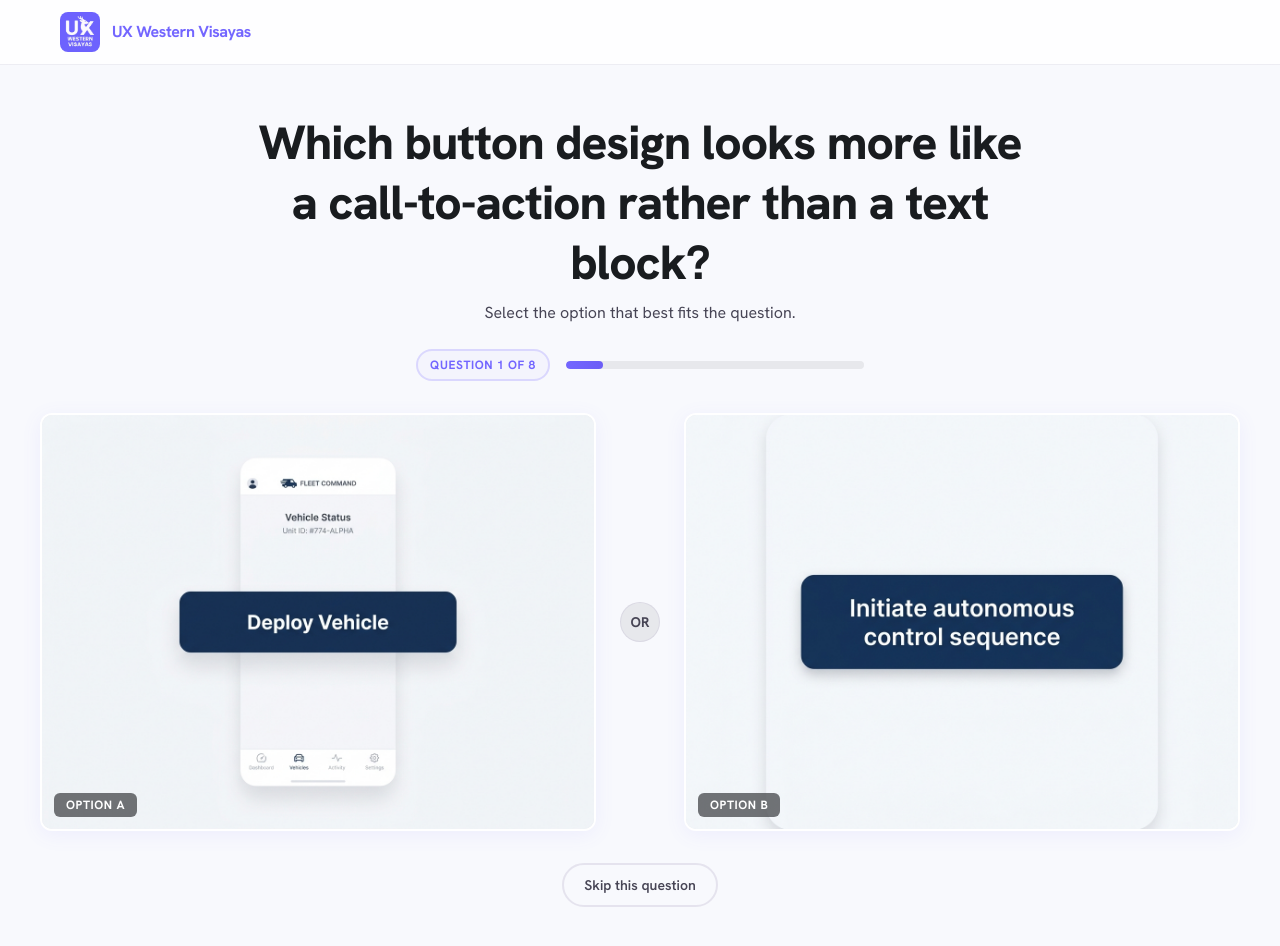
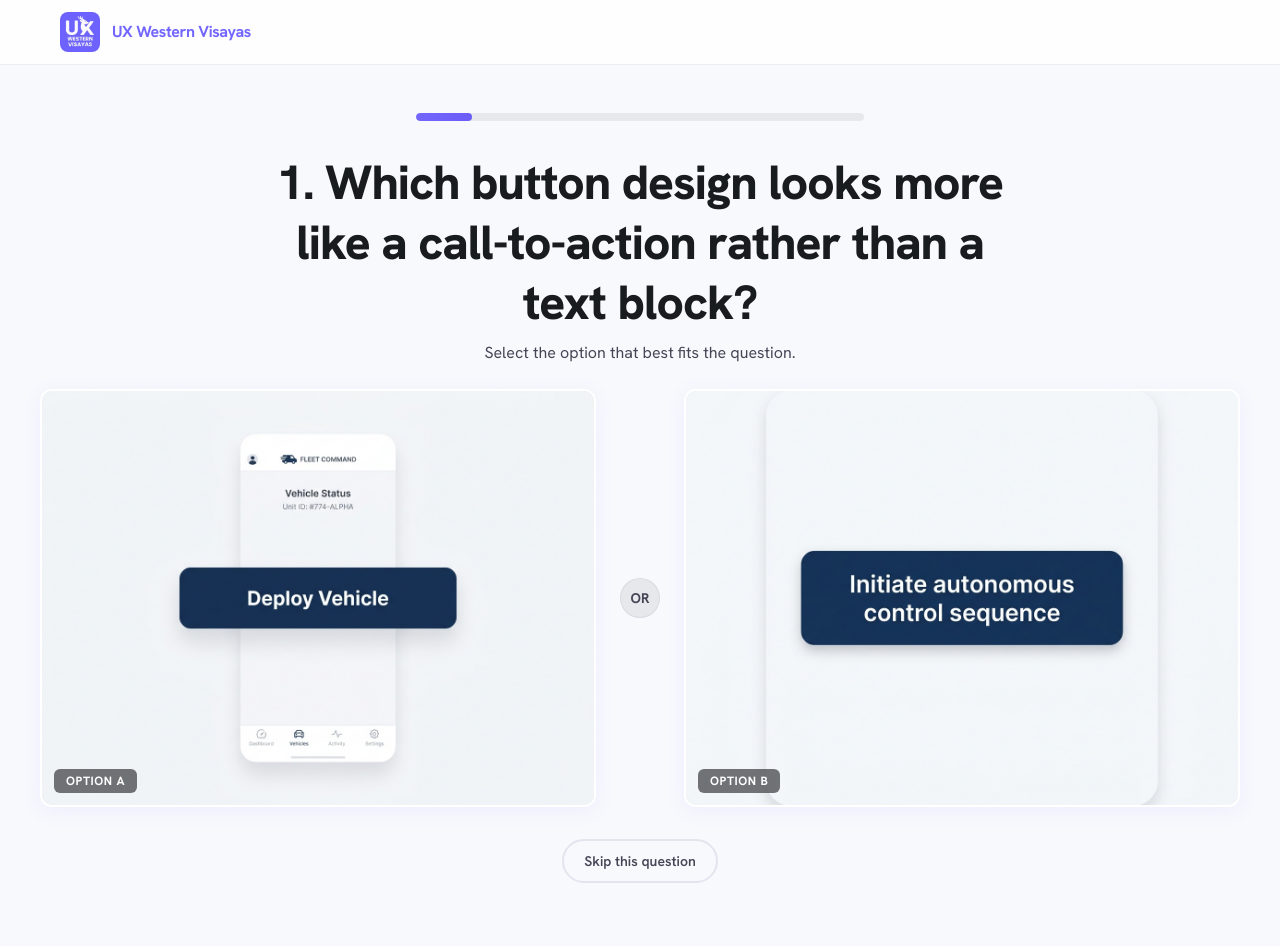
Before and after one commit to glzjoo/this-or-that-uxwesternvisayas, a Next.js app: page / in a window 1280 px wide. Both pictures are taken after a click on the button "Start Game". Shown: the top 946 px of the page. Built offline with nearby package versions, Linux system fonts and the light colour scheme.

Commit message:
results pag under the choices

```diff
--- a/app/components/ProgressBar.tsx
+++ b/app/components/ProgressBar.tsx
@@ -8,10 +8,10 @@ export default function ProgressBar({ current, total }: ProgressBarProps) {
 
   return (
     <div className="flex items-center gap-4 w-full max-w-md mx-auto">
-      {/* Question counter pill */}
+      {/* Question counter pill
       <span className="shrink-0 text-xs font-bold uppercase tracking-[0.05em] text-primary border-2 border-primary/20 rounded-full px-3 py-1.5 bg-primary-fixed/20">
         Question {current + 1} of {total}
-      </span>
+      </span>*/}
 
       {/* Progress track */}
       <div className="flex-1 h-2 bg-surface-container-high rounded-full overflow-hidden">
--- a/app/components/ResultCard.tsx
+++ b/app/components/ResultCard.tsx
@@ -1,4 +1,4 @@
-import CountdownTimer from "./CountdownTimer";
+
 
 interface ResultCardProps {
   isCorrect: boolean;
--- a/app/layout.tsx
+++ b/app/layout.tsx
@@ -9,7 +9,7 @@ const hankenGrotesk = Hanken_Grotesk({
 });
 
 export const metadata: Metadata = {
-  title: "DuoDecide — This or That | UX Western Visayas",
+  title: "DuoDecide — | UX Western Visayas",
   description:
     "An interactive UX voting game where you choose the better design. Test your UI/UX knowledge with side-by-side comparisons. Powered by UX Western Visayas.",
 };
--- a/app/page.tsx
+++ b/app/page.tsx
@@ -380,6 +380,10 @@ export default function Home() {
 
       <main className="flex-1 flex flex-col items-center px-5 py-8 md:py-12">
         <div className="w-full max-w-[1200px]">
+          {/* Progress bar */}
+          <div className="mb-8">
+            <ProgressBar current={currentIndex} total={questions.length} />
+          </div>
           {/* Question text */}
           <div className="text-center mb-6 animate-fade-in" key={`q-${currentIndex}`}>
             <h1 className="text-2xl md:text-4xl lg:text-[48px] font-extrabold leading-tight tracking-[-0.02em] text-on-surface mb-2 max-w-3xl mx-auto">
@@ -390,17 +394,12 @@ export default function Home() {
             </p>
           </div>
 
-          {/* Progress bar */}
-          <div className="mb-8">
-            <ProgressBar current={currentIndex} total={questions.length} />
-          </div>
 
           {/* Voting cards */}
-          {gamePhase !== "result" && (
-            <div
-              className="grid grid-cols-1 md:grid-cols-[1fr_auto_1fr] gap-4 md:gap-6 items-start"
-              key={`cards-${currentIndex}`}
-            >
+          <div
+            className="grid grid-cols-1 md:grid-cols-[1fr_auto_1fr] gap-4 md:gap-6 items-start"
+            key={`cards-${currentIndex}`}
+          >
               {/* Option A */}
               <div className="opacity-0 animate-slide-up" style={{ animationDelay: "0.1s" }}>
                 <VotingCard
@@ -438,8 +437,7 @@ export default function Home() {
                   onClick={() => handleSelect("B")}
                 />
               </div>
-            </div>
-          )}
+          </div>
 
           {/* Result feedback (shown after selection) */}
           {gamePhase === "result" && currentQuestion && selectedOption && (
--- a/public/data/questions.json
+++ b/public/data/questions.json
@@ -3,7 +3,7 @@
     {
       "id": 1,
       "category": "Buttons",
-      "question": "Which button design looks more like a call-to-action rather than a text block?",
+      "question": "1. Which button design looks more like a call-to-action rather than a text block?",
       "subtitle": "Select the option that best fits the question.",
       "optionA": {
         "image": "/images/q1_option_a.jpg",
@@ -19,7 +19,7 @@
     {
       "id": 2,
       "category": "Hierarchy",
-      "question": "Which layout demonstrates better visual hierarchy?",
+      "question": "2. Which layout demonstrates better visual hierarchy?",
       "subtitle": "Select the option that best fits your style.",
       "optionA": {
         "image": "/images/q2_option_a.jpg",
@@ -35,7 +35,7 @@
     {
       "id": 3,
       "category": "Accessibility",
-      "question": "Which pricing card has better color contrast and readability?",
+      "question": "3. Which pricing card has better color contrast and readability?",
       "subtitle": "Select the option that best fits your style.",
       "optionA": {
         "image": "/images/q3_option_a.jpg",
@@ -51,7 +51,7 @@
     {
       "id": 4,
       "category": "Forms",
-      "question": "Which form provides better error feedback to the user?",
+      "question": "4. Which form provides better error feedback to the user?",
       "subtitle": "Select the option that best fits your style.",
       "optionA": {
         "image": "/images/q4_option_a.jpg",
@@ -67,7 +67,7 @@
     {
       "id": 5,
       "category": "Navigation",
-      "question": "Which navigation pattern is more appropriate for desktop?",
+      "question": "5. Which navigation pattern is more appropriate for desktop?",
       "subtitle": "Select the option that best fits your style.",
       "optionA": {
         "image": "/images/q5_option_a.jpg",
@@ -83,7 +83,7 @@
     {
       "id": 6,
       "category": "Spacing",
-      "question": "Which layout uses whitespace more effectively?",
+      "question": "6. Which layout uses whitespace more effectively?",
       "subtitle": "Select the option that best fits your style.",
       "optionA": {
         "image": "/images/q6_option_a.jpg",
@@ -99,7 +99,7 @@
     {
       "id": 7,
       "category": "Cards",
-      "question": "Which product card design is more engaging and scannable?",
+      "question": "7. Which product card design is more engaging and scannable?",
       "subtitle": "Select the option that best fits your style.",
       "optionA": {
         "image": "/images/q7_option_a.jpg",
@@ -115,7 +115,7 @@
     {
       "id": 8,
       "category": "Typography",
-      "question": "Which design uses typography more effectively for readability?",
+      "question": "8. Which design uses typography more effectively for readability?",
       "subtitle": "Select the option that best fits your style.",
       "optionA": {
         "image": "/images/q6_option_a.jpg",
```
Also changed, not shown: app/components/VotingCard.tsx (+0 -12 lines).
